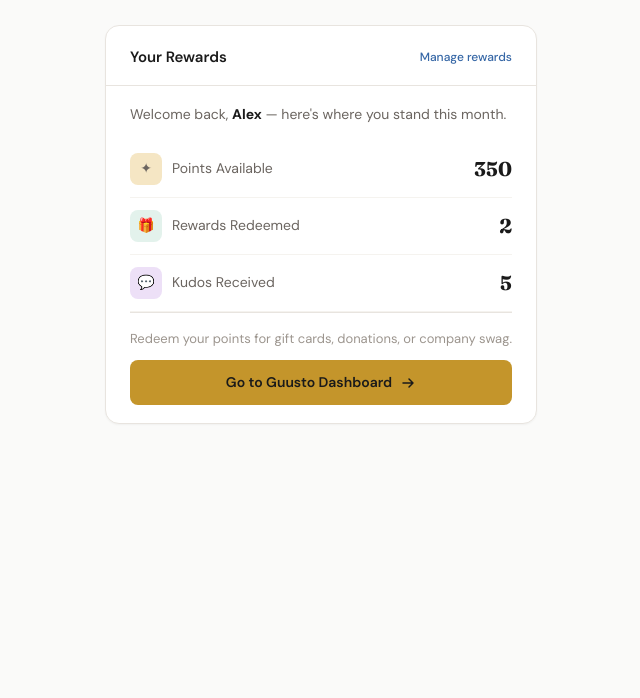
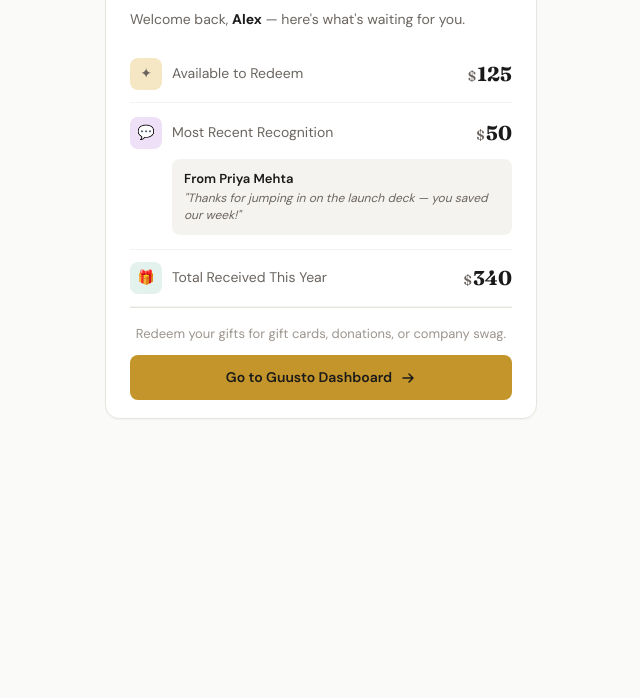
Before and after one commit to cdcruz-sbse/myrewards-widget, a plain HTML site: page index.html in a window 1280 px wide. Shown: the part 102-800 px from the top of the page, without its empty margins (319-959 px from the left). Drawn offline with Linux system fonts and the light colour scheme.

Commit message:
Refactor styles and content in index.html
Updated various styles and layout for rewards and recognition sections. Changed links and text for clarity and consistency.

```diff
--- a/index.html
+++ b/index.html
@@ -183,6 +183,7 @@
     justify-content: space-between;
     padding: 12px 0;
     border-bottom: 1px solid var(--bg-accent);
+    gap: 12px;
   }
   .reward-stat-row:last-of-type { border-bottom: none; }
   .reward-stat-label {
@@ -191,6 +192,7 @@
     gap: 10px;
     font-size: 14px;
     color: var(--text-secondary);
+    min-width: 0;
   }
   .reward-stat-icon {
     width: 32px; height: 32px;
@@ -201,14 +203,80 @@
     font-size: 14px;
     flex-shrink: 0;
   }
-  .icon-points { background: var(--accent-gold-light); }
-  .icon-rewards { background: var(--accent-green-light); }
-  .icon-kudos { background: #EDE0F7; }
+  .icon-redeem { background: var(--accent-gold-light); }
+  .icon-recent { background: #EDE0F7; }
+  .icon-ytd { background: var(--accent-green-light); }
   .reward-stat-value {
     font-family: 'Fraunces', serif;
     font-size: 20px;
     font-weight: 700;
     color: var(--text-primary);
+    flex-shrink: 0;
+  }
+  .reward-stat-value .currency {
+    font-size: 14px;
+    font-weight: 600;
+    color: var(--text-secondary);
+    margin-right: 1px;
+  }
+
+  /* ── Recent Recognition row (custom layout) ── */
+  .recent-row {
+    display: flex;
+    flex-direction: column;
+    align-items: stretch;
+    padding: 14px 0;
+    border-bottom: 1px solid var(--bg-accent);
+    gap: 10px;
+  }
+  .recent-top {
+    display: flex;
+    align-items: center;
+    justify-content: space-between;
+    gap: 12px;
+  }
+  .recent-label {
+    display: flex;
+    align-items: center;
+    gap: 10px;
+    font-size: 14px;
+    color: var(--text-secondary);
+    min-width: 0;
+  }
+  .recent-amount {
+    font-family: 'Fraunces', serif;
+    font-size: 20px;
+    font-weight: 700;
+    color: var(--text-primary);
+    flex-shrink: 0;
+  }
+  .recent-amount .currency {
+    font-size: 14px;
+    font-weight: 600;
+    color: var(--text-secondary);
+    margin-right: 1px;
+  }
+  .recent-detail {
+    background: var(--bg-accent);
+    border-radius: 8px;
+    padding: 10px 12px;
+    margin-left: 42px; /* align under text after the icon */
+  }
+  .recent-sender {
+    font-size: 13px;
+    font-weight: 600;
+    color: var(--text-primary);
+    margin-bottom: 2px;
+  }
+  .recent-message {
+    font-size: 12px;
+    color: var(--text-secondary);
+    font-style: italic;
+    line-height: 1.45;
+    overflow: hidden;
+    display: -webkit-box;
+    -webkit-line-clamp: 2;
+    -webkit-box-orient: vertical;
   }
 
   .rewards-cta {
@@ -286,17 +354,12 @@
     .widget-header h1 { font-size: 22px; }
     .section-header { padding: 16px 16px 12px; }
     .rewards-body { padding: 18px 16px; }
+    .recent-detail { margin-left: 0; }
   }
 </style>
 </head>
 <body>
 <div class="widget-container">
-
-  <!-- Header -->
-  <div class="widget-header fade-in">
-    <h1>Recognition Hub</h1>
-    <p>Powered by Gusto Rewards — Celebrating our people</p>
-  </div>
 
   <!-- Main Content Grid -->
   <div class="main-grid">
@@ -305,40 +368,49 @@
     <div class="rewards-panel fade-in">
       <div class="section-header">
         <span class="section-title">Your Rewards</span>
-        <a class="section-action" href="https://app.gusto.com/rewards" target="_blank" rel="noopener">Manage rewards</a>
+        <a class="section-action" href="https://app.guusto.com/rewards" target="_blank" rel="noopener">Manage rewards</a>
       </div>
       <div class="rewards-body">
         <div class="rewards-greeting">
-          Welcome back, <strong>Alex</strong> — here's where you stand this month.
+          Welcome back, <strong>Alex</strong> — here's what's waiting for you.
         </div>
 
+        <!-- Tile 1: Available to Redeem -->
         <div class="reward-stat-row">
           <div class="reward-stat-label">
-            <div class="reward-stat-icon icon-points">✦</div>
-            Points Available
+            <div class="reward-stat-icon icon-redeem">✦</div>
+            Available to Redeem
           </div>
-          <div class="reward-stat-value">350</div>
+          <div class="reward-stat-value"><span class="currency">$</span>125</div>
         </div>
 
+        <!-- Tile 2: Most Recent Recognition (custom layout) -->
+        <div class="recent-row">
+          <div class="recent-top">
+            <div class="recent-label">
+              <div class="reward-stat-icon icon-recent">💬</div>
+              Most Recent Recognition
+            </div>
+            <div class="recent-amount"><span class="currency">$</span>50</div>
+          </div>
+          <div class="recent-detail">
+            <div class="recent-sender">From Priya Mehta</div>
+            <div class="recent-message">"Thanks for jumping in on the launch deck — you saved our week!"</div>
+          </div>
+        </div>
+
+        <!-- Tile 3: Total Received This Year -->
         <div class="reward-stat-row">
           <div class="reward-stat-label">
-            <div class="reward-stat-icon icon-rewards">🎁</div>
-            Rewards Redeemed
+            <div class="reward-stat-icon icon-ytd">🎁</div>
+            Total Received This Year
           </div>
-          <div class="reward-stat-value">2</div>
-        </div>
-
-        <div class="reward-stat-row">
-          <div class="reward-stat-label">
-            <div class="reward-stat-icon icon-kudos">💬</div>
-            Kudos Received
-          </div>
-          <div class="reward-stat-value">5</div>
+          <div class="reward-stat-value"><span class="currency">$</span>340</div>
         </div>
 
         <div class="rewards-cta">
-          <p>Redeem your points for gift cards, donations, or company swag.</p>
-          <a class="claim-btn" href="https://app.gusto.com/rewards/redeem" target="_blank" rel="noopener">
+          <p>Redeem your gifts for gift cards, donations, or company swag.</p>
+          <a class="claim-btn" href="https://app.guusto.com/rewards/redeem" target="_blank" rel="noopener">
             Go to Guusto Dashboard
             <svg width="16" height="16" viewBox="0 0 16 16" fill="none"><path d="M3 8h10m0 0L9 4m4 4L9 12" stroke="currentColor" stroke-width="1.5" stroke-linecap="round" stroke-linejoin="round"/></svg>
           </a>
```
